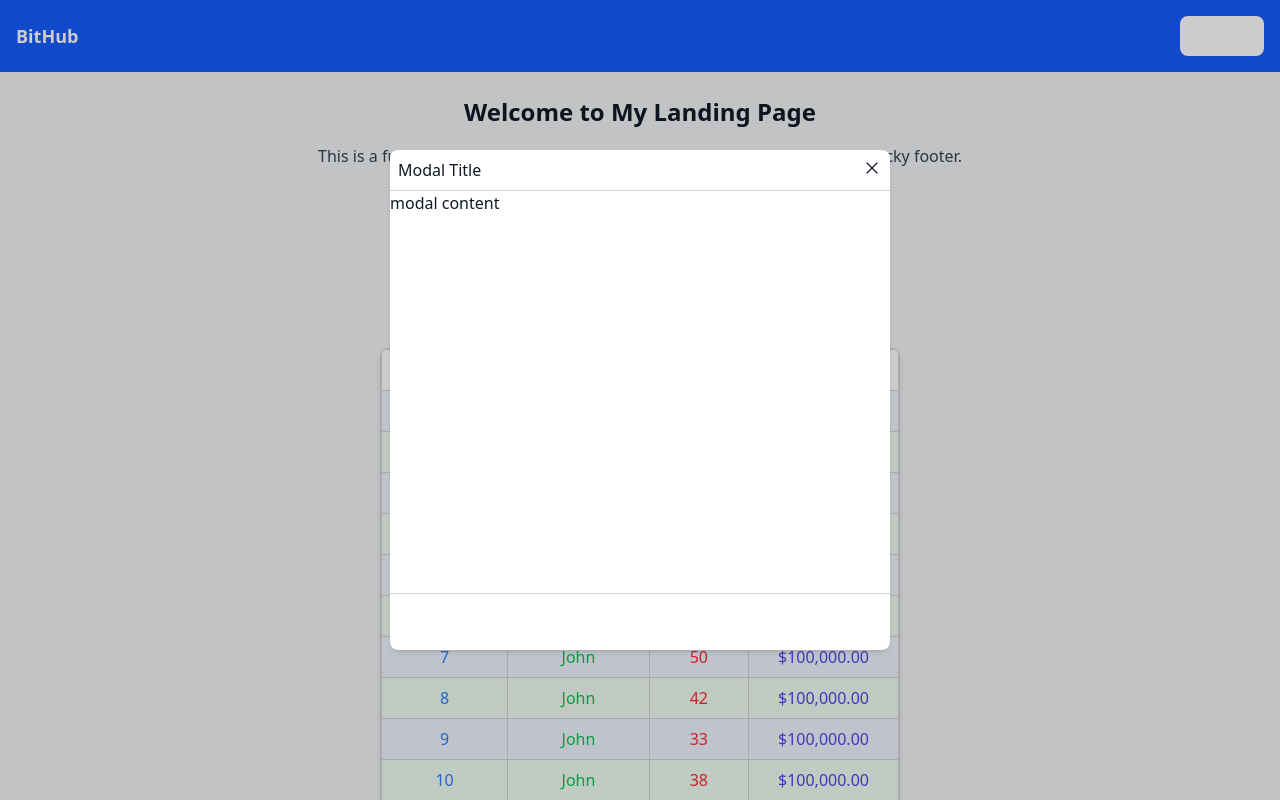
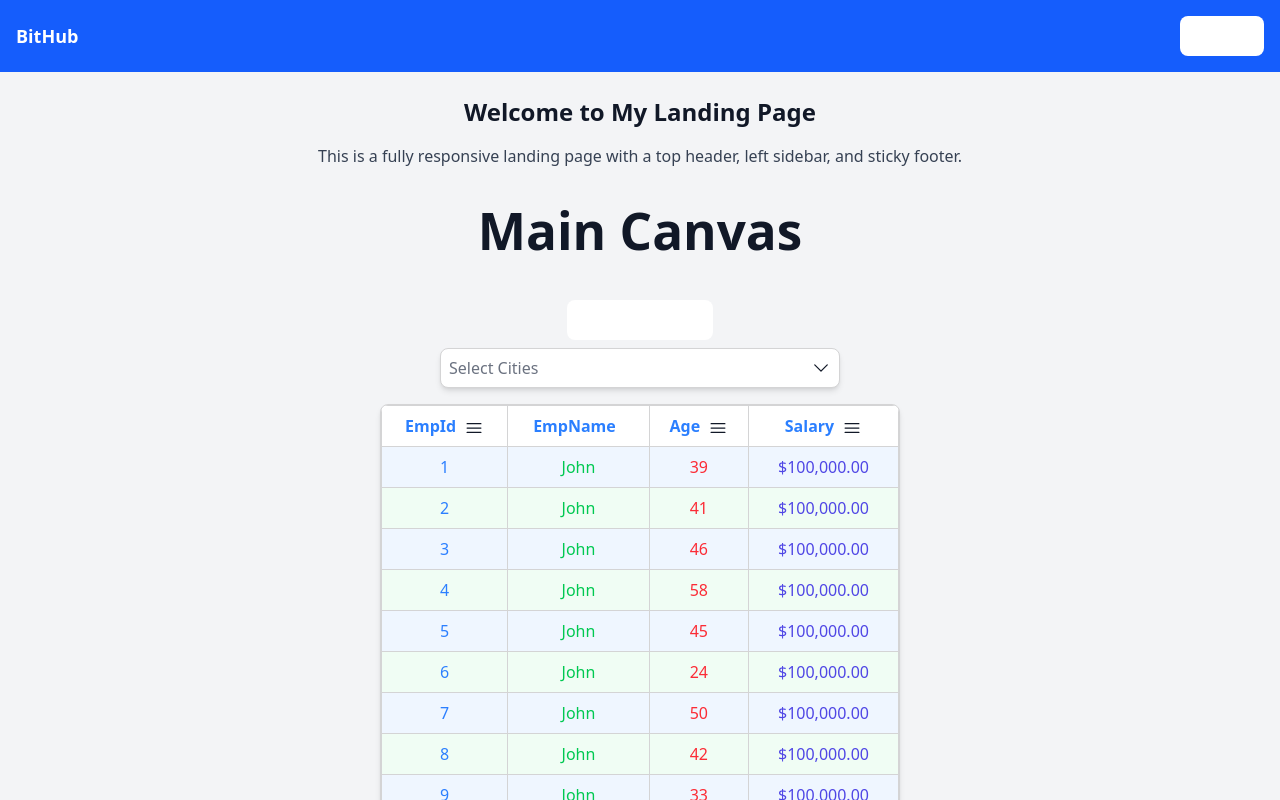
Before and after one commit to rabinzx/BitHub, a React (Vite) app in the folder frontend/: page / in a window 1280 px wide. Shown: the top 800 px of the page. Built offline with nearby package versions, Linux system fonts and the light colour scheme.

Commit message:
Update modal component

```diff
--- a/frontend/src/components/ModelComponent.tsx
+++ b/frontend/src/components/ModelComponent.tsx
@@ -14,9 +14,10 @@ interface ModalComponentProps {
     renderFooter?: () => React.ReactNode;
     submitHandler?: () => void;
     cancelHandler?: () => void;
+    modalCloseHandler?: () => void;
 }
 
-const ModalComponent: React.FC<ModalComponentProps> = ({ displayModal, modalSize, hasBackdrop, displayXmark, title, children, renderHeader, renderFooter, cancelHandler, submitHandler }) => {
+const ModalComponent: React.FC<ModalComponentProps> = ({ displayModal, modalSize, hasBackdrop, displayXmark, title, children, renderHeader, renderFooter, cancelHandler, submitHandler, modalCloseHandler }) => {
     const modalRoot = document.getElementById('modal-root');
 
     const getViewportCenter = (): { x: number, y: number } => {
@@ -93,6 +94,7 @@ const ModalComponent: React.FC<ModalComponentProps> = ({ displayModal, modalSize
 
     const closeModal = () => {
         setDisplayModalState(false);
+        modalCloseHandler && modalCloseHandler();
     };
 
     return (
@@ -110,7 +112,6 @@ const ModalComponent: React.FC<ModalComponentProps> = ({ displayModal, modalSize
                                 top: position.y,
                                 left: position.x,
                                 transform: 'translateX(-50%) translateY(-50%)',
-
                             }}
                         >
                             <div className='basis-10 border-b unselectable p-2 flex justify-between'
@@ -131,7 +132,7 @@ const ModalComponent: React.FC<ModalComponentProps> = ({ displayModal, modalSize
                                         </>
                                 }
                             </div>
-                            <div className='flex-1 flex'>
+                            <div className='flex-1 flex px-2'>
                                 {children}
                             </div>
                             <div className='basis-10 border-t flex justify-end items-center gap-4 p-2'>
--- a/frontend/src/pages/MainCanvas.tsx
+++ b/frontend/src/pages/MainCanvas.tsx
@@ -88,14 +88,20 @@ const MainCanvas = () => {
         return [index + 1, 'John', getRandomIntInclusive(20, 60), 100_000];
     });
 
+    const [displayModal, setDisplayModal] = useState(false);
+
     return (
         <div className="flex flex-col items-center justify-center g-gray-100">
             <h1 className="text-3xl font-bold mb-4">Main Canvas</h1>
 
-            <ModalComponent hasBackdrop={true} displayModal={true} modalSize="md" title="Modal Title"
-            >
-                <div className="flex-1">modal content</div>
-            </ModalComponent>
+            <div className="my-2">
+                <button type="button" onClick={() => setDisplayModal(true)}>Display modal</button>
+                <ModalComponent hasBackdrop={true} displayModal={displayModal} modalSize="md" title="Modal Title" modalCloseHandler={() => setDisplayModal(false)}
+                    renderHeader={() => <span className="text-blue-500">Custom Header</span>}
+                >
+                    <div className="flex-1">modal content</div>
+                </ModalComponent>
+            </div>
 
             <SelectComponent options={cityOptions} isComboBox={false} allowMultiple={true} typeToSearch={false}
                 comboBoxLabelField="CityName" className="md:w-[25rem] mb-4" maxDropdownHeightInPX={150}
```
